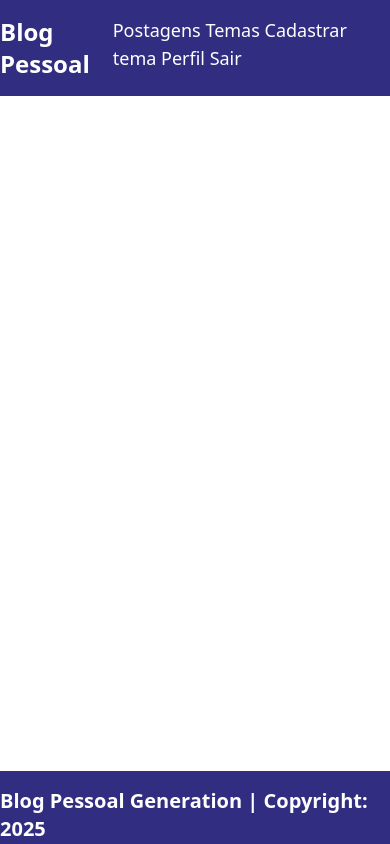
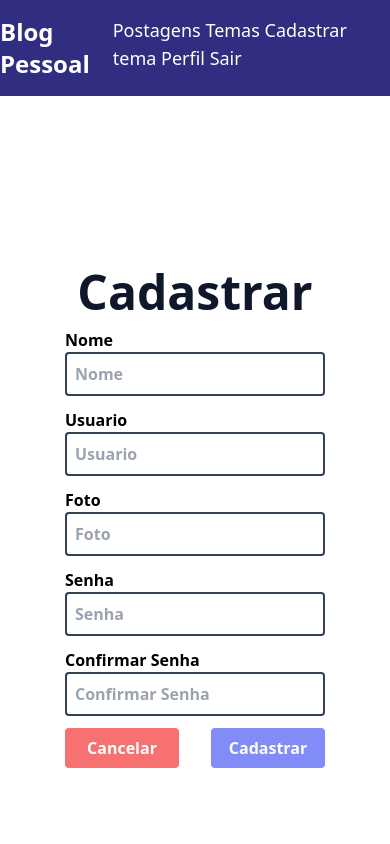
Before and after one commit to biancasuarz/blogpessoal-react, a React (Vite) app: page /cadastro in a window 390 px wide. Shown: the top 844 px of the page. Built offline with nearby package versions, Linux system fonts and the light colour scheme.

Commit message:
lógica de cadastro | integrando Rendu

```diff
--- a/package.json
+++ b/package.json
@@ -11,9 +11,11 @@
   },
   "dependencies": {
     "@phosphor-icons/react": "^2.1.7",
+    "axios": "^1.7.9",
     "react": "^18.3.1",
     "react-dom": "^18.3.1",
     "react-icons": "^5.4.0",
+    "react-loader-spinner": "^6.1.6",
     "react-router-dom": "^7.1.3"
   },
   "devDependencies": {
--- a/src/App.tsx
+++ b/src/App.tsx
@@ -1,8 +1,10 @@
 import { BrowserRouter, Route, Routes } from 'react-router-dom'
+import './App.css'
 import Footer from './components/footer/Footer'
 import Navbar from './components/navbar/Navbar'
 import Home from './pages/home/Home'
-import './App.css'
+import Login from './pages/login/Login'
+import Cadastro from './pages/cadastro/Cadastro'
 
 function App() {
   return (
@@ -11,8 +13,10 @@ function App() {
           <Navbar />
           <div className="min-h-[80vh]">
             <Routes>
-              <Route path="/" element={<Home />} />
+              <Route path="/" element={<Login />} />
               <Route path="/home" element={<Home />} />
+              <Route path="/cadastro" element={<Cadastro />} />
+              <Route path="/login" element={<Login />} />
             </Routes>
           </div>
           <Footer />
--- /dev/null
+++ b/src/models/Postagem.ts
@@ -0,0 +1,11 @@
+import Tema from './Tema';
+import Usuario from './Usuario';
+
+export default interface Postagem {
+  id: number;
+  titulo: string;
+  texto: string;
+  data: string;
+  tema: Tema | null;
+  usuario: Usuario | null;
+}
--- /dev/null
+++ b/src/models/Tema.ts
@@ -0,0 +1,7 @@
+import Postagem from "./Postagem";
+
+export default interface Tema {
+    id: number;
+    descricao: string;
+    postagem?: Postagem | null;
+}
--- /dev/null
+++ b/src/models/Usuario.ts
@@ -0,0 +1,10 @@
+import Postagem from "./Postagem";
+
+export default interface Usuario {
+  id: number;
+  nome: string;
+  usuario: string;
+  foto: string;
+  senha: string;
+  postagem?: Postagem | null;
+}
--- /dev/null
+++ b/src/models/UsuarioLogin.ts
@@ -0,0 +1,8 @@
+export default interface UsuarioLogin {
+    id: number;
+    nome: string;
+    usuario: string;
+    senha: string;
+    foto: string;
+    token: string;
+}
--- /dev/null
+++ b/src/pages/cadastro/Cadastro.css
@@ -0,0 +1,8 @@
+.fundoCadastro {
+    background-image: url("https://i.imgur.com/ZZFAmzo.jpg");
+    background-repeat: no-repeat;
+    width: 100%;
+    min-height: 100vh;
+    background-size: cover;
+    background-position: center;
+  }
--- /dev/null
+++ b/src/pages/cadastro/Cadastro.tsx
@@ -0,0 +1,165 @@
+import { useState, useEffect, ChangeEvent, FormEvent } from 'react'
+import { useNavigate } from 'react-router-dom'
+import Usuario from '../../models/Usuario'
+import { cadastrarUsuario } from '../../services/Service'
+import './Cadastro.css'
+import { RotatingLines } from 'react-loader-spinner'
+
+function Cadastro() {
+
+  const navigate = useNavigate()
+
+  const [isLoading, setIsLoading] = useState<boolean>(false)
+
+  const[confirmaSenha, setConfirmaSenha] = useState<string>("")
+
+  const [usuario, setUsuario] = useState<Usuario>({
+    id: 0,
+    nome: '',
+    usuario: '',
+    senha: '',
+    foto: ''
+  })
+
+  useEffect(() => {
+    if (usuario.id !== 0){
+      retornar()
+    }
+  }, [usuario])
+
+  function retornar(){
+    navigate('/login')
+  }
+
+  function atualizarEstado(e: ChangeEvent<HTMLInputElement>){
+    setUsuario({
+      ...usuario,
+      [e.target.name]: e.target.value
+    })
+
+  }
+
+  function handleConfirmarSenha(e: ChangeEvent<HTMLInputElement>){
+    setConfirmaSenha(e.target.value)
+  }
+
+  async function cadastrarNovoUsuario(e: FormEvent<HTMLFormElement>){
+    e.preventDefault()
+
+    if(confirmaSenha === usuario.senha && usuario.senha.length >= 8){
+
+      setIsLoading(true)
+
+      try{
+        await cadastrarUsuario(`/usuarios/cadastrar`, usuario, setUsuario)
+        alert('Usuário cadastrado com sucesso!')
+      }catch(error){
+        alert('Erro ao cadastrar o usuário!')
+      }
+    }else{
+      alert('Dados do usuário inconsistentes! Verifique as informações do cadastro.')
+      setUsuario({...usuario, senha: ''})
+      setConfirmaSenha('')
+    }
+
+    setIsLoading(false)
+  }
+
+  return (
+    <>
+      <div className="grid grid-cols-1 lg:grid-cols-2 h-screen
+            place-items-center font-bold">
+        <div className="fundoCadastro hidden lg:block"></div>
+        <form className='flex justify-center items-center flex-col w-2/3 gap-3'
+          onSubmit={cadastrarNovoUsuario}>
+          <h2 className='text-slate-900 text-5xl'>Cadastrar</h2>
+          <div className="flex flex-col w-full">
+            <label htmlFor="nome">Nome</label>
+            <input
+              type="text"
+              id="nome"
+              name="nome"
+              placeholder="Nome"
+              className="border-2 border-slate-700 rounded p-2"
+             value = {usuario.nome}
+             onChange={(e: ChangeEvent<HTMLInputElement>) => atualizarEstado(e)}
+            />
+          </div>
+          <div className="flex flex-col w-full">
+            <label htmlFor="usuario">Usuario</label>
+            <input
+              type="text"
+              id="usuario"
+              name="usuario"
+              placeholder="Usuario"
+              className="border-2 border-slate-700 rounded p-2"
+              value = {usuario.usuario}
+             onChange={(e: ChangeEvent<HTMLInputElement>) => atualizarEstado(e)}
+            />
+          </div>
+          <div className="flex flex-col w-full">
+            <label htmlFor="foto">Foto</label>
+            <input
+              type="text"
+              id="foto"
+              name="foto"
+              placeholder="Foto"
+              className="border-2 border-slate-700 rounded p-2"
+              value = {usuario.foto}
+             onChange={(e: ChangeEvent<HTMLInputElement>) => atualizarEstado(e)}
+            />
+          </div>
+          <div className="flex flex-col w-full">
+            <label htmlFor="senha">Senha</label>
+            <input
+              type="password"
+              id="senha"
+              name="senha"
+              placeholder="Senha"
+              className="border-2 border-slate-700 rounded p-2"
+              value = {usuario.senha}
+             onChange={(e: ChangeEvent<HTMLInputElement>) => atualizarEstado(e)}
+            />
+          </div>
+          <div className="flex flex-col w-full">
+            <label htmlFor="confirmarSenha">Confirmar Senha</label>
+            <input
+              type="password"
+              id="confirmarSenha"
+              name="confirmarSenha"
+              placeholder="Confirmar Senha"
+              className="border-2 border-slate-700 rounded p-2"
+              value={confirmaSenha}
+              onChange={(e: ChangeEvent<HTMLInputElement>) => handleConfirmarSenha(e)}
+            />
+          </div>
+          <div className="flex justify-around w-full gap-8">
+            <button className='rounded text-white bg-red-400
+                  hover:bg-red-700 w-1/2 py-2' onClick={retornar}>
+              Cancelar
+            </button>
+            <button
+                type='submit'
+                className='rounded text-white bg-indigo-400
+                           hover:bg-indigo-900 w-1/2 py-2
+                           flex justify-center'
+                >
+                  {isLoading ? <RotatingLines
+                    strokeColor="white"
+                    strokeWidth="5"
+                    animationDuration="0.75"
+                    width="24"
+                    visible={true}
+                  /> :
+                    <span>Cadastrar</span>
+                  }
+
+            </button>
+          </div>
+        </form>
+      </div>
+    </>
+  )
+}
+
+export default Cadastro
--- /dev/null
+++ b/src/pages/login/Login.css
@@ -0,0 +1,8 @@
+.fundoLogin {
+    background-image: url("https://i.imgur.com/ZZFAmzo.jpg");
+    background-repeat: no-repeat;
+    min-height: 100vh;
+    width: 100%;
+    background-size: cover;
+    background-position: center;
+}
--- /dev/null
+++ b/src/pages/login/Login.tsx
@@ -0,0 +1,56 @@
+import './Login.css';
+import { Link } from 'react-router-dom';
+
+function Login() {
+
+    return (
+        <>
+            <div className="grid grid-cols-1 lg:grid-cols-2 h-screen place-items-center font-bold ">
+                <form className="flex justify-center items-center flex-col w-1/2 gap-4" >
+                    <h2 className="text-slate-900 text-5xl ">Entrar</h2>
+                    <div className="flex flex-col w-full">
+                        <label htmlFor="usuario">Usuário</label>
+                        <input
+                            type="text"
+                            id="usuario"
+                            name="usuario"
+                            placeholder="Usuario"
+                            className="border-2 border-slate-700 rounded p-2"
+
+                        />
+                    </div>
+                    <div className="flex flex-col w-full">
+                        <label htmlFor="senha">Senha</label>
+                        <input
+                            type="password"
+                            id="senha"
+                            name="senha"
+                            placeholder="Senha"
+                            className="border-2 border-slate-700 rounded p-2"
+
+                        />
+                    </div>
+                    <button
+                        type='submit'
+                        className="rounded bg-indigo-400 flex justify-center
+                                   hover:bg-indigo-900 text-white w-1/2 py-2">
+                        <span>Entrar</span>
+                    </button>
+
+                    <hr className="border-slate-800 w-full" />
+
+                    <p>
+                        Ainda não tem uma conta?{' '}
+                        <Link to="/cadastro" className="text-indigo-800 hover:underline">
+                            Cadastre-se
+                        </Link>
+                    </p>
+
+                </form>
+                <div className="fundoLogin hidden lg:block"></div>
+            </div>
+        </>
+    );
+}
+
+export default Login;
--- /dev/null
+++ b/src/services/Service.ts
@@ -0,0 +1,15 @@
+import axios from "axios";
+
+const api = axios.create({
+    baseURL: 'https://db-blogpessoal-0igg.onrender.com'
+})
+
+export const cadastrarUsuario = async (url: string, dados: Object, setDados: Function) => {
+    const resposta = await api.post(url, dados)
+    setDados(resposta.data)
+}
+
+export const login = async (url: string, dados: Object, setDados: Function) => {
+    const resposta = await api.post(url, dados)
+    setDados(resposta.data)
+}
```
Also changed, not shown: 1 other file (tests, documents, lock files or other folders).
